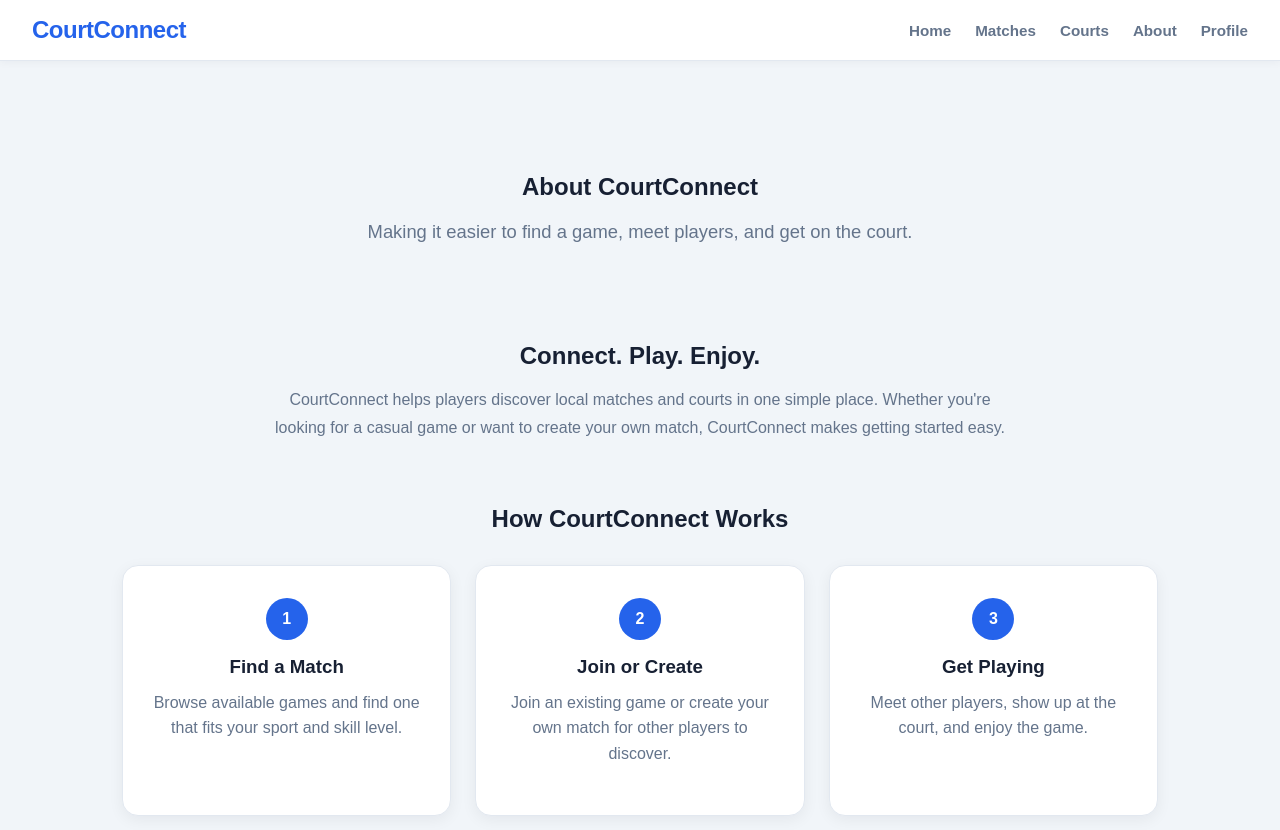
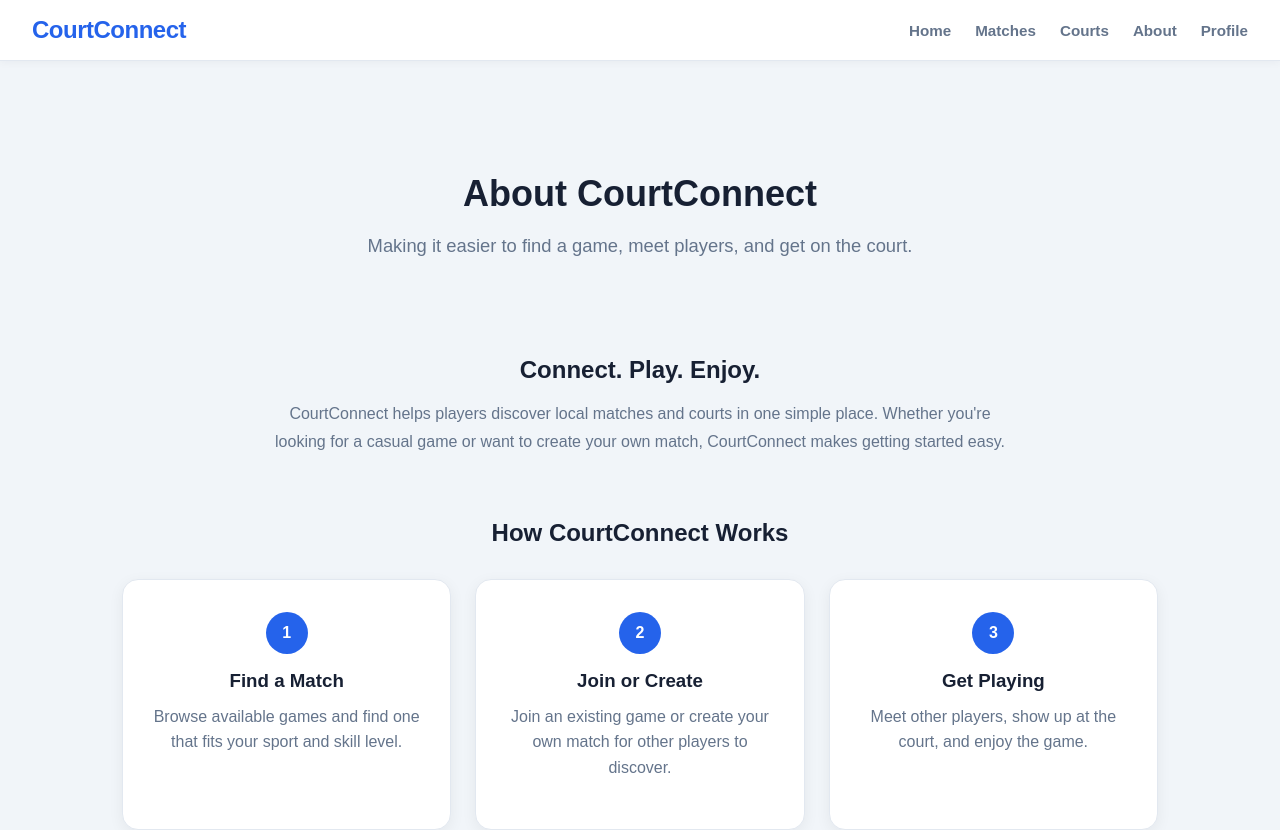
Before and after one commit to GAYATHRI-RAVADA-07/launchcode-unit1-final-project-GAYATHRI-R, a React (Vite) app: page /about in a window 1280 px wide. Shown: the top 830 px of the page. Built offline with nearby package versions, Linux system fonts and the light colour scheme.

Commit message:
Clean up page structure and component imports

```diff
--- a/src/App.css
+++ b/src/App.css
@@ -365,21 +365,6 @@
   outline-offset: 1px;
 }
 
-.submit-match-button {
-  margin-top: 1.25rem;
-  padding: 0.8rem 1rem;
-  border: none;
-  border-radius: 8px;
-  background-color: var(--primary);
-  color: var(--white);
-  font-size: 1rem;
-  font-weight: 600;
-  cursor: pointer;
-}
-
-.submit-match-button:hover {
-  background-color: var(--primary-dark);
-}
 
 @media (max-width: 600px) {
   .create-match-form {
@@ -402,7 +387,7 @@
   margin-bottom: 3rem;
 }
 
-.about-hero h2 {
+.about-hero h1 {
   margin-bottom: 1rem;
 }
 
--- a/src/mockdata/matches.js
+++ b/src/mockdata/matches.js
@@ -220,4 +220,3 @@ export const matches = [
     organizer: "Emma",
   },
 ];
-``
--- a/src/pages/About.jsx
+++ b/src/pages/About.jsx
@@ -2,7 +2,7 @@ function About() {
   return (
     <main className="about-page">
       <section className="about-hero">
-        <h2>About CourtConnect</h2>
+        <h1>About CourtConnect</h1>
 
         <p>
           Making it easier to find a game, meet players, and get on the court.
--- a/src/pages/Courts.jsx
+++ b/src/pages/Courts.jsx
@@ -1,4 +1,4 @@
-import CourtList from "../Components/CourtList";
+import CourtList from "../components/CourtList";
 import { courts } from "../mockdata/courts";
 
 function Courts() {
```
